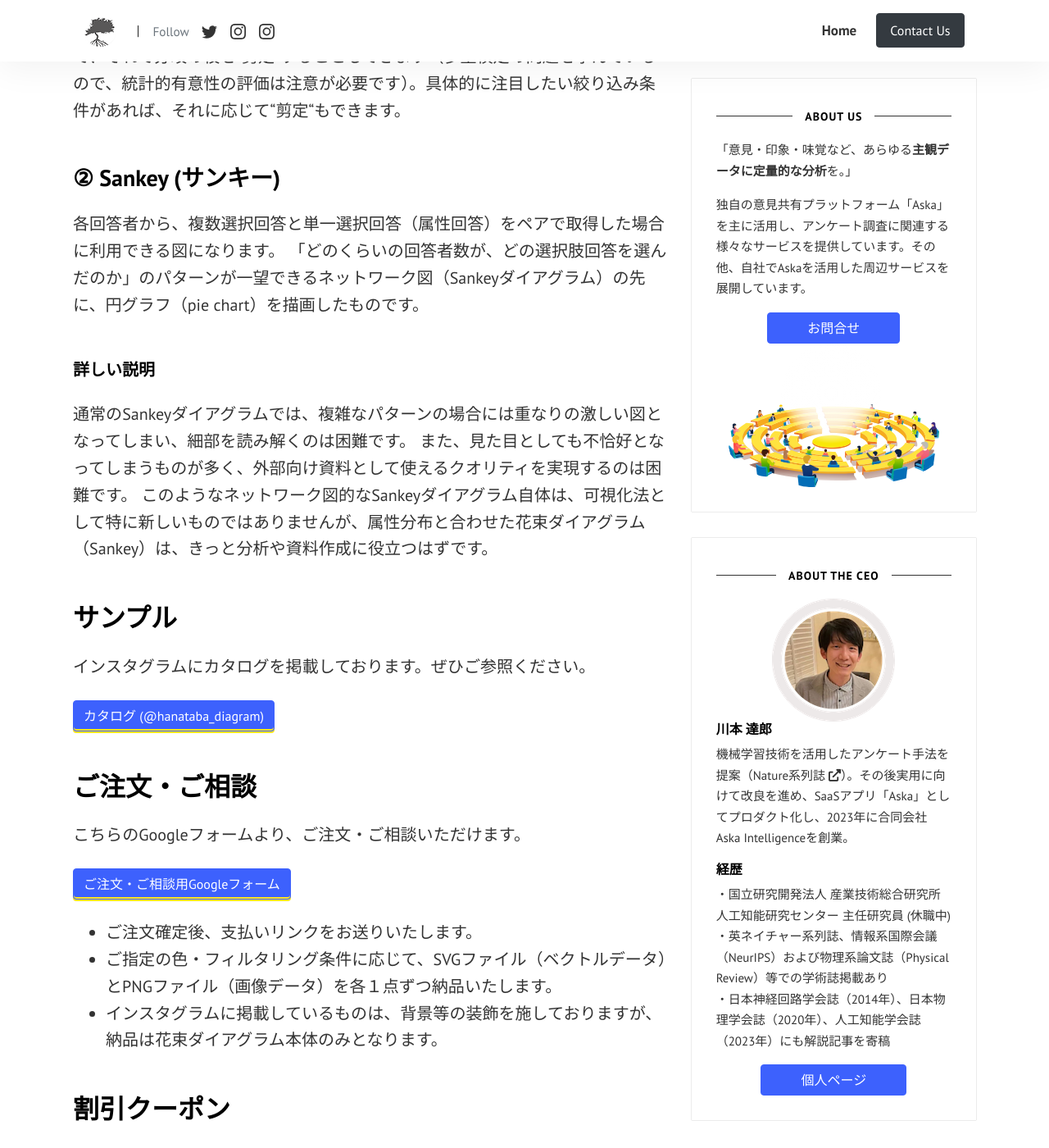
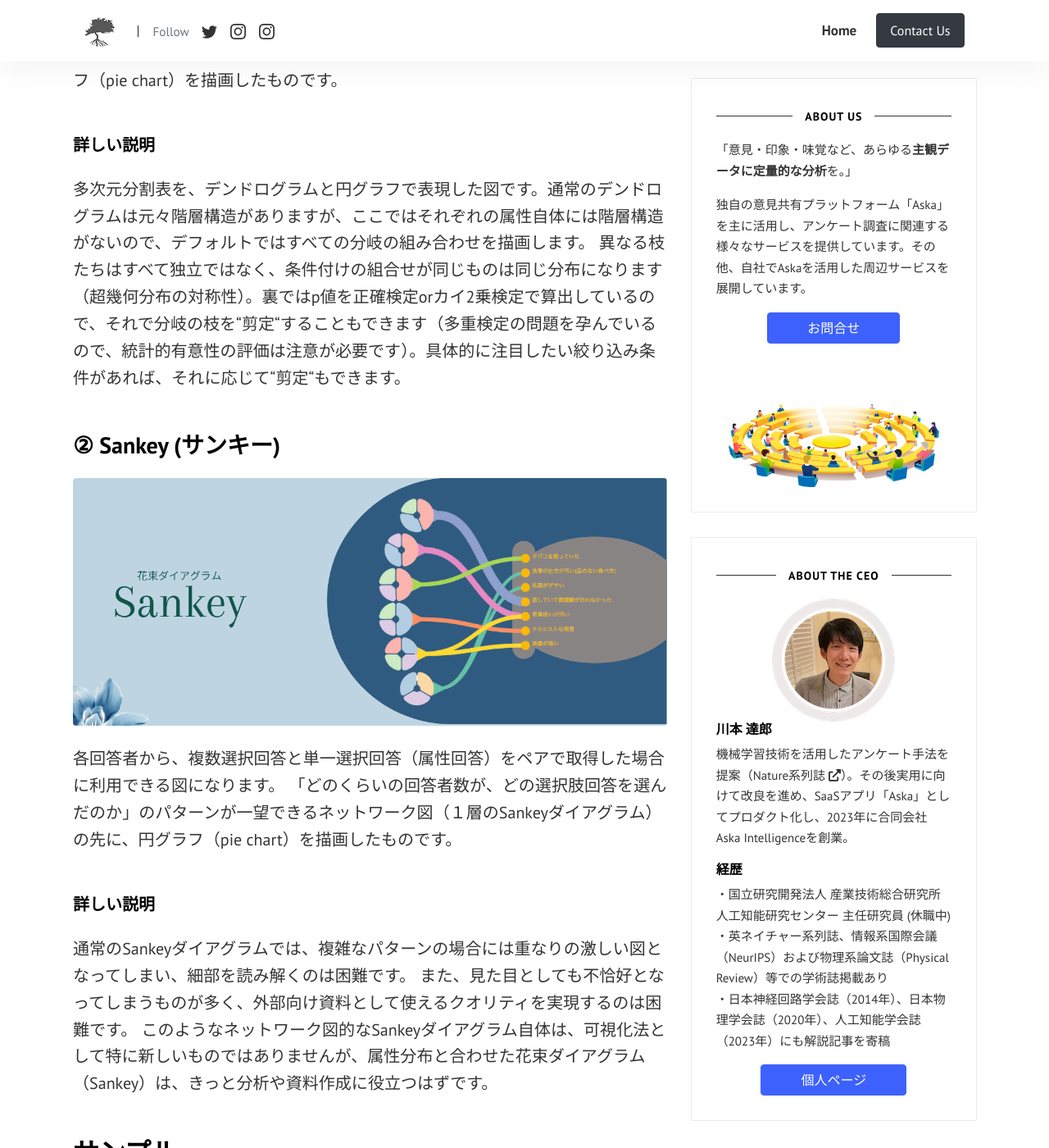
Before and after one commit to Aska-systems/ja, a Jekyll site: the page built from _posts/2019-01-01-Data-Visualization-ja.md, in a window 1280 px wide and 1400 px high, scrolled down 1314 px. Shown: the whole window at 82% size. Built offline with Jekyll 4.4.1, drawn with Linux system fonts in a browser that asks for light colours.

Commit message:
Add figures in Hanataba diagram page.

```diff
--- a/_posts/2019-01-01-Data-Visualization-ja.md
+++ b/_posts/2019-01-01-Data-Visualization-ja.md
@@ -23,8 +25,10 @@ lang: 'ja'
 
 
 ### ② Sankey (サンキー)
+![Hanataba_thumbail_Sankey]({{ site.baseurl }}/assets/images/Hanataba_thumbail_Sankey.png)
+
 各回答者から、複数選択回答と単一選択回答（属性回答）をペアで取得した場合に利用できる図になります。
-「どのくらいの回答者数が、どの選択肢回答を選んだのか」のパターンが一望できるネットワーク図（Sankeyダイアグラム）の先に、円グラフ（pie chart）を描画したものです。
+「どのくらいの回答者数が、どの選択肢回答を選んだのか」のパターンが一望できるネットワーク図（１層のSankeyダイアグラム）の先に、円グラフ（pie chart）を描画したものです。
 
 ##### 詳しい説明
 通常のSankeyダイアグラムでは、複雑なパターンの場合には重なりの激しい図となってしまい、細部を読み解くのは困難です。
```
Also changed, not shown: other parts of _posts/2019-01-01-Data-Visualization-ja.md (+2 -0 lines), assets/images/Hanataba_thumbail_Bouquet.png (added), assets/images/Hanataba_thumbail_Sankey.png (added), 4 other files.
